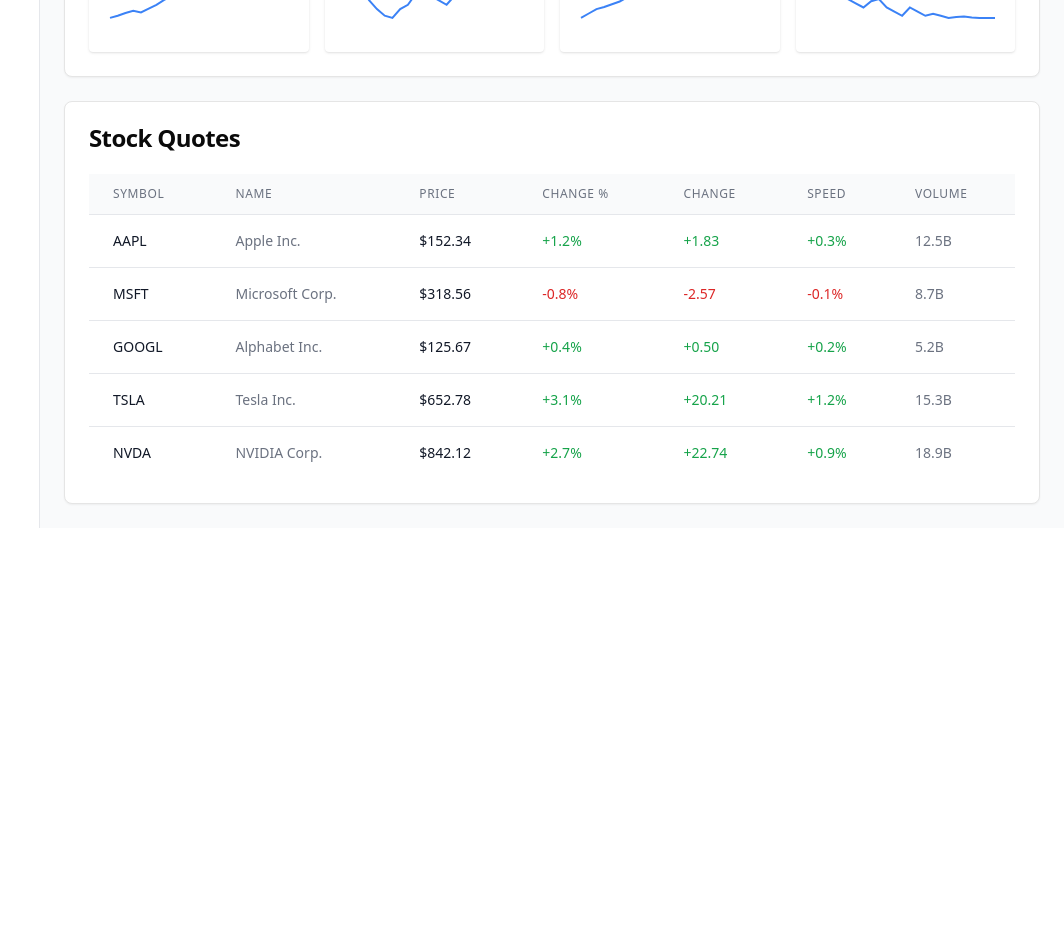
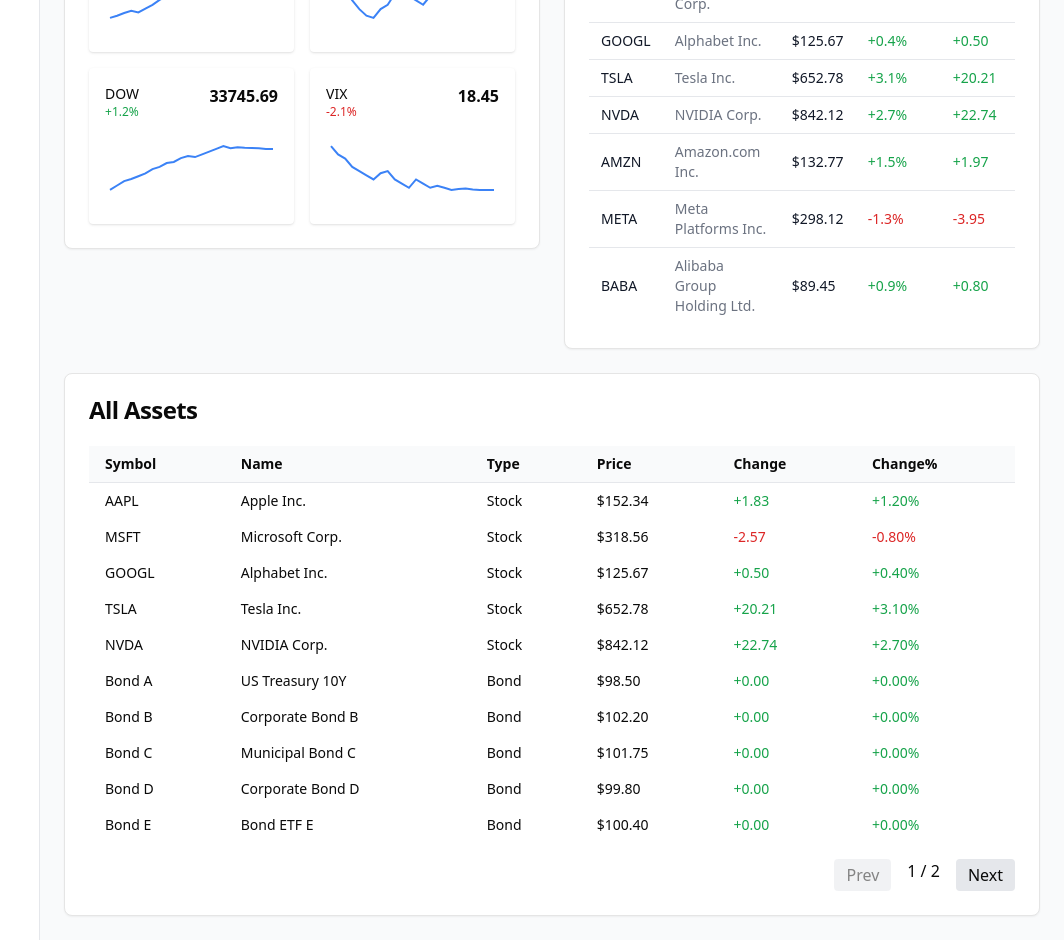
Before and after one commit to hyxONick/hsbc-training-frontend, a React (Vite) app: page /market-information in a window 1280 px wide. Shown: the part 740-1680 px from the top of the page, without its empty margins (216-1280 px from the left). Before the commit the page ends 1268 px from the top, so only its background shows below. Built offline with nearby package versions, Linux system fonts and the light colour scheme; sample sign-in values are in the browser's storage.

Commit message:
modify marketInformation

```diff
--- a/src/constants/marketInformationData.js
+++ b/src/constants/marketInformationData.js
@@ -72,53 +72,84 @@
 
 
 // 个股行情
+// 个股行情（已移除 speed 和 volume）
 export const stockQuotes = [
   {
     symbol: 'AAPL',
     name: 'Apple Inc.',
     price: 152.34,
     change: 1.2,
-    changeAmount: 1.83,
-    speed: 0.3,
-    volume: '12.5B'
+    changeAmount: 1.83
   },
   {
     symbol: 'MSFT',
     name: 'Microsoft Corp.',
     price: 318.56,
     change: -0.8,
-    changeAmount: -2.57,
-    speed: -0.1,
-    volume: '8.7B'
+    changeAmount: -2.57
   },
   {
     symbol: 'GOOGL',
     name: 'Alphabet Inc.',
     price: 125.67,
     change: 0.4,
-    changeAmount: 0.50,
-    speed: 0.2,
-    volume: '5.2B'
+    changeAmount: 0.50
   },
   {
     symbol: 'TSLA',
     name: 'Tesla Inc.',
     price: 652.78,
     change: 3.1,
-    changeAmount: 20.21,
-    speed: 1.2,
-    volume: '15.3B'
+    changeAmount: 20.21
   },
   {
     symbol: 'NVDA',
     name: 'NVIDIA Corp.',
     price: 842.12,
     change: 2.7,
-    changeAmount: 22.74,
-    speed: 0.9,
-    volume: '18.9B'
+    changeAmount: 22.74
   },
+  {
+    symbol: 'AMZN',
+    name: 'Amazon.com Inc.',
+    price: 132.77,
+    change: 1.5,
+    changeAmount: 1.97
+  },
+  {
+    symbol: 'META',
+    name: 'Meta Platforms Inc.',
+    price: 298.12,
+    change: -1.3,
+    changeAmount: -3.95
+  },
+  {
+    symbol: 'BABA',
+    name: 'Alibaba Group Holding Ltd.',
+    price: 89.45,
+    change: 0.9,
+    changeAmount: 0.80
+  }
 ]
+
+
+export const allAssets = [
+  { symbol: 'AAPL', name: 'Apple Inc.', type: 'stock', price: 152.34, change: 1.2, changeAmount: 1.83 },
+  { symbol: 'MSFT', name: 'Microsoft Corp.', type: 'stock', price: 318.56, change: -0.8, changeAmount: -2.57 },
+  { symbol: 'GOOGL', name: 'Alphabet Inc.', type: 'stock', price: 125.67, change: 0.4, changeAmount: 0.50 },
+  { symbol: 'TSLA', name: 'Tesla Inc.', type: 'stock', price: 652.78, change: 3.1, changeAmount: 20.21 },
+  { symbol: 'NVDA', name: 'NVIDIA Corp.', type: 'stock', price: 842.12, change: 2.7, changeAmount: 22.74 },
+  { symbol: 'Bond A', name: 'US Treasury 10Y', type: 'bond', price: 98.50, change: 0.0, changeAmount: 0.0 },
+  { symbol: 'Bond B', name: 'Corporate Bond B', type: 'bond', price: 102.20, change: 0.0, changeAmount: 0.0 },
+  { symbol: 'Bond C', name: 'Municipal Bond C', type: 'bond', price: 101.75, change: 0.0, changeAmount: 0.0 },
+  { symbol: 'Bond D', name: 'Corporate Bond D', type: 'bond', price: 99.80, change: 0.0, changeAmount: 0.0 },
+  { symbol: 'Bond E', name: 'Bond ETF E', type: 'bond', price: 100.40, change: 0.0, changeAmount: 0.0 },
+  { symbol: 'META', name: 'Meta Platforms Inc.', type: 'stock', price: 340.12, change: -1.3, changeAmount: -3.95 },
+  { symbol: 'ORCL', name: 'Oracle Corp.', type: 'stock', price: 120.45, change: 0.0, changeAmount: 0.0 }
+];
+
+
+
 
 export function calculateMarketRating(histogram) {
   const total = histogram.reduce((sum, item) => sum + item.count, 0);
@@ -149,41 +180,3 @@
 
   return { score, suggestion };
 }
-
-export const stockCandlesticks = {
-  AAPL: [
-    { time: '09:30', open: 185, close: 188, high: 190, low: 183 },
-    { time: '10:30', open: 188, close: 186, high: 189, low: 185 },
-    { time: '11:30', open: 186, close: 187, high: 188, low: 184 },
-    { time: '12:30', open: 187, close: 185, high: 188, low: 183 },
-    { time: '13:30', open: 185, close: 189, high: 190, low: 184 }
-  ],
-  MSFT: [
-    { time: '09:30', open: 340, close: 342, high: 345, low: 338 },
-    { time: '10:30', open: 342, close: 341, high: 344, low: 340 },
-    { time: '11:30', open: 341, close: 343, high: 346, low: 340 },
-    { time: '12:30', open: 343, close: 339, high: 344, low: 338 },
-    { time: '13:30', open: 339, close: 344, high: 345, low: 338 }
-  ],
-  GOOGL: [
-    { time: '09:30', open: 127, close: 130, high: 131, low: 126 },
-    { time: '10:30', open: 130, close: 129, high: 132, low: 128 },
-    { time: '11:30', open: 129, close: 128, high: 130, low: 127 },
-    { time: '12:30', open: 128, close: 131, high: 132, low: 127 },
-    { time: '13:30', open: 131, close: 133, high: 134, low: 130 }
-  ],
-  TSLA: [
-    { time: '09:30', open: 700, close: 710, high: 715, low: 695 },
-    { time: '10:30', open: 710, close: 705, high: 712, low: 703 },
-    { time: '11:30', open: 705, close: 707, high: 710, low: 704 },
-    { time: '12:30', open: 707, close: 702, high: 708, low: 700 },
-    { time: '13:30', open: 702, close: 715, high: 718, low: 701 }
-  ],
-  NVDA: [
-    { time: '09:30', open: 800, close: 810, high: 815, low: 795 },
-    { time: '10:30', open: 810, close: 805, high: 812, low: 802 },
-    { time: '11:30', open: 805, close: 808, high: 811, low: 804 },
-    { time: '12:30', open: 808, close: 802, high: 810, low: 800 },
-    { time: '13:30', open: 802, close: 815, high: 818, low: 801 }
-  ]
-}
--- a/src/pages/MarketInformation.jsx
+++ b/src/pages/MarketInformation.jsx
@@ -1,28 +1,23 @@
+import React, { useState } from "react"
+import {
+  Search, Bell, LayoutDashboard, FileText, TrendingUp,
+  Briefcase, Globe, Settings
+} from "lucide-react"
 import { Avatar, AvatarFallback, AvatarImage } from "/src/components/ui/avatar"
 import { Button } from "/src/components/ui/button"
+import { Card, CardContent, CardHeader, CardTitle } from "/src/components/ui/card"
 import {
-  Search,
-  Bell,
-  LayoutDashboard,
-  FileText,
-  TrendingUp,
-  Briefcase,
-  Globe,
-  Settings,
-  ArrowUpRight,
-  ArrowDownRight,
-} from "lucide-react"
-import { Card, CardContent, CardHeader, CardTitle } from "/src/components/ui/card"
-import { BarChart, Bar, XAxis, YAxis, Tooltip, ResponsiveContainer, CartesianGrid, LineChart, Line, Cell} from "recharts"
+  BarChart, Bar, XAxis, YAxis, Tooltip, ResponsiveContainer,
+  CartesianGrid, LineChart, Line, Cell
+} from "recharts"
+import { CircularProgressbar, buildStyles } from 'react-circular-progressbar'
+import 'react-circular-progressbar/dist/styles.css'
+
 import {
-    riseFallDistribution,
-    globalIndices,
-    stockQuotes, // 别忘了加这行
-    calculateMarketRating
+  riseFallDistribution, globalIndices, stockQuotes, calculateMarketRating
 } from "../constants/marketInformationData"
 
-import { CircularProgressbar, buildStyles } from 'react-circular-progressbar'
-import 'react-circular-progressbar/dist/styles.css'
+import { allAssets } from "../constants/marketInformationData"
 
 const getYAxisDomain = (data) => {
   const min = Math.min(...data);
@@ -31,12 +26,15 @@
   return [min - padding, max + padding];
 };
 
-
+const marketRating = calculateMarketRating(riseFallDistribution.histogram)
 const user = JSON.parse(localStorage.getItem("user"))
 
-const marketRating = calculateMarketRating(riseFallDistribution.histogram)
+export default function MarketInformation() {
+  const [page, setPage] = useState(1)
+  const itemsPerPage = 10
+  const totalPages = Math.ceil(allAssets.length / itemsPerPage)
+  const paginatedAssets = allAssets.slice((page - 1) * itemsPerPage, page * itemsPerPage)
 
-export default function MarketInformation() {
   return (
     <div className="min-h-screen bg-gray-50">
       {/* Header */}
@@ -44,12 +42,6 @@
         <div className="flex items-center justify-between">
           <div className="flex items-center space-x-4">
             <div className="text-xl font-bold text-blue-600">Portfolio Manager</div>
-            <nav className="hidden md:flex space-x-6">
-              <a href="#" className="text-gray-600 hover:text-gray-900">Overview</a>
-              <a href="#" className="text-gray-600 hover:text-gray-900">Trading</a>
-              <a href="#" className="text-gray-600 hover:text-gray-900">Research</a>
-              <a href="#" className="text-gray-600 hover:text-gray-900">Reports</a>
-            </nav>
           </div>
           <div className="flex items-center space-x-4">
             <Button variant="ghost" size="icon"><Search className="h-4 w-4" /></Button>
@@ -95,38 +87,32 @@
           <div className="max-w-7xl mx-auto space-y-6">
             <h1 className="text-2xl font-bold text-gray-900 mb-4">Market Information</h1>
 
-            {/* Gain / Loss Distribution */}
+            {/* Market Snapshot */}
             <Card>
               <CardHeader><CardTitle>Market Snapshot</CardTitle></CardHeader>
               <CardContent>
                 <div className="grid grid-cols-1 md:grid-cols-12 gap-6 items-center">
-                {/* 左边柱状图：8列 */}
+                  {/* Histogram */}
                   <div className="h-72 col-span-12 md:col-span-8">
                     <ResponsiveContainer width="100%" height="100%">
-                        <BarChart data={[...riseFallDistribution.histogram]}>
+                      <BarChart data={riseFallDistribution.histogram}>
                         <CartesianGrid strokeDasharray="3 3" />
                         <XAxis dataKey="range" />
                         <YAxis />
                         <Tooltip />
-                            <Bar dataKey="count" isAnimationActive={false}>
-                              {[...riseFallDistribution.histogram].map((entry, index) => (
+                        <Bar dataKey="count">
+                          {riseFallDistribution.histogram.map((entry, index) => (
                             <Cell
-                                  key={`cell-${index}`}
-                                  fill={
-                                    /^-/.test(entry.range) || entry.range === "Lim Down"
-                                      ? "#EF4444"
-                                      : "#10B981"
-                                  }
+                              key={index}
+                              fill={/^[-]/.test(entry.range) || entry.range === "Lim Down" ? "#EF4444" : "#10B981"}
                             />
                           ))}
                         </Bar>
-
                       </BarChart>
                     </ResponsiveContainer>
-
                   </div>
 
-                {/* 右边圆环图：4列 */}
+                  {/* Market Rating */}
                   <div className="col-span-12 md:col-span-4 flex flex-col items-center justify-center space-y-4">
                     <div className="w-32 h-32">
                       <CircularProgressbar
@@ -146,13 +132,13 @@
               </CardContent>
             </Card>
 
-
-
-
-            {/* Indices */}
+            {/* Index & Stock Side by Side */}
+            <div className="flex flex-col lg:flex-row gap-6">
+              {/* Index Trends - Left */}
+              <div className="w-full lg:w-1/2">
                 <Card>
                   <CardHeader><CardTitle>Index Trends</CardTitle></CardHeader>
-                <CardContent className="grid grid-cols-1 md:grid-cols-2 lg:grid-cols-4 gap-4">
+                  <CardContent className="grid grid-cols-1 md:grid-cols-2 gap-4">
                     {globalIndices.map((index, i) => (
                       <div key={i} className="bg-white rounded shadow p-4">
                         <div className="flex justify-between mb-2">
@@ -167,13 +153,7 @@
                         <ResponsiveContainer width="100%" height={80}>
                           <LineChart data={index.trend.map((val, idx) => ({ name: idx, value: val }))}>
                             <YAxis domain={getYAxisDomain(index.trend)} hide={true} />
-                            <Line
-                            type="linear"
-                            dataKey="value"
-                            stroke="#3b82f6"
-                            strokeWidth={2}
-                            dot={false}
-                            />
+                            <Line type="linear" dataKey="value" stroke="#3b82f6" strokeWidth={2} dot={false} />
                             <Tooltip />
                           </LineChart>
                         </ResponsiveContainer>
@@ -181,44 +161,34 @@
                     ))}
                   </CardContent>
                 </Card>
-
-
-
-            {/* Stock Highlights */}
+              </div>
+              <div className="w-full lg:w-1/2">
               <Card>
-              <CardHeader>
-                <CardTitle>Stock Quotes</CardTitle>
-              </CardHeader>
+                <CardHeader><CardTitle>Stock Quotes</CardTitle></CardHeader>
                 <CardContent>
                   <div className="overflow-x-auto">
                     <table className="min-w-full divide-y divide-gray-200">
                       <thead className="bg-gray-50">
                         <tr>
-                        <th scope="col" className="px-6 py-3 text-left text-xs font-medium text-gray-500 uppercase tracking-wider">Symbol</th>
-                        <th scope="col" className="px-6 py-3 text-left text-xs font-medium text-gray-500 uppercase tracking-wider">Name</th>
-                        <th scope="col" className="px-6 py-3 text-left text-xs font-medium text-gray-500 uppercase tracking-wider">Price</th>
-                        <th scope="col" className="px-6 py-3 text-left text-xs font-medium text-gray-500 uppercase tracking-wider">Change %</th>
-                        <th scope="col" className="px-6 py-3 text-left text-xs font-medium text-gray-500 uppercase tracking-wider">Change</th>
-                        <th scope="col" className="px-6 py-3 text-left text-xs font-medium text-gray-500 uppercase tracking-wider">Speed</th>
-                        <th scope="col" className="px-6 py-3 text-left text-xs font-medium text-gray-500 uppercase tracking-wider">Volume</th>
+                          <th className="px-3 py-2 text-left text-xs font-semibold text-gray-500 uppercase">Symbol</th>
+                          <th className="px-3 py-2 text-left text-xs font-semibold text-gray-500 uppercase">Name</th>
+                          <th className="px-3 py-2 text-left text-xs font-semibold text-gray-500 uppercase">Price</th>
+                          <th className="px-3 py-2 text-left text-xs font-semibold text-gray-500 uppercase">Change%</th>
+                          <th className="px-3 py-2 text-left text-xs font-semibold text-gray-500 uppercase">Change</th>
                         </tr>
                       </thead>
                       <tbody className="bg-white divide-y divide-gray-200">
                         {stockQuotes.map((stock, i) => (
                           <tr key={i} className="hover:bg-gray-50">
-                          <td className="px-6 py-4 whitespace-nowrap text-sm font-medium text-gray-900">{stock.symbol}</td>
-                          <td className="px-6 py-4 whitespace-nowrap text-sm text-gray-500">{stock.name}</td>
-                          <td className="px-6 py-4 whitespace-nowrap text-sm text-gray-900">${stock.price.toFixed(2)}</td>
-                          <td className={`px-6 py-4 whitespace-nowrap text-sm ${stock.change >= 0 ? 'text-green-600' : 'text-red-600'}`}>
+                            <td className="px-3 py-2 text-sm font-medium text-gray-900">{stock.symbol}</td>
+                            <td className="px-3 py-2 text-sm text-gray-500">{stock.name}</td>
+                            <td className="px-3 py-2 text-sm text-gray-900">${stock.price.toFixed(2)}</td>
+                            <td className={`px-3 py-2 text-sm ${stock.change >= 0 ? 'text-green-600' : 'text-red-600'}`}>
                               {stock.change >= 0 ? '+' : ''}{stock.change}%
                             </td>
-                          <td className={`px-6 py-4 whitespace-nowrap text-sm ${stock.changeAmount >= 0 ? 'text-green-600' : 'text-red-600'}`}>
+                            <td className={`px-3 py-2 text-sm ${stock.changeAmount >= 0 ? 'text-green-600' : 'text-red-600'}`}>
                               {stock.changeAmount >= 0 ? '+' : ''}{stock.changeAmount.toFixed(2)}
                             </td>
-                          <td className={`px-6 py-4 whitespace-nowrap text-sm ${stock.speed >= 0 ? 'text-green-600' : 'text-red-600'}`}>
-                            {stock.speed >= 0 ? '+' : ''}{stock.speed}%
-                          </td>
-                          <td className="px-6 py-4 whitespace-nowrap text-sm text-gray-500">{stock.volume}</td>
                           </tr>
                         ))}
                       </tbody>
@@ -226,6 +196,63 @@
                   </div>
                 </CardContent>
               </Card>
+
+              </div>
+            </div>
+
+
+           <Card>
+            <CardHeader><CardTitle>All Assets</CardTitle></CardHeader>
+            <CardContent>
+              <div className="overflow-x-auto">
+                <table className="min-w-full divide-y divide-gray-200 text-sm">
+                  <thead className="bg-gray-50">
+                    <tr>
+                      <th className="px-4 py-2 text-left">Symbol</th>
+                      <th className="px-4 py-2 text-left">Name</th>
+                      <th className="px-4 py-2 text-left">Type</th>
+                      <th className="px-4 py-2 text-left">Price</th>
+                      <th className="px-4 py-2 text-left">Change</th>
+                      <th className="px-4 py-2 text-left">Change%</th>
+                    </tr>
+                  </thead>
+                  <tbody>
+                    {paginatedAssets.map((a, i) => (
+                      <tr key={i} className="hover:bg-gray-50">
+                        <td className="px-4 py-2">{a.symbol}</td>
+                        <td className="px-4 py-2">{a.name}</td>
+                        <td className="px-4 py-2 capitalize">{a.type}</td>
+                        <td className="px-4 py-2">${a.price.toFixed(2)}</td>
+                        <td className={`px-4 py-2 ${a.changeAmount >= 0 ? 'text-green-600' : 'text-red-600'}`}>
+                          {a.changeAmount >= 0 ? '+' : ''}{a.changeAmount?.toFixed(2) ?? '--'}
+                        </td>
+                        <td className={`px-4 py-2 ${a.change >= 0 ? 'text-green-600' : 'text-red-600'}`}>
+                          {a.change >= 0 ? '+' : ''}{a.change?.toFixed(2) ?? '--'}%
+                        </td>
+                      </tr>
+                    ))}
+                  </tbody>
+                </table>
+
+                {/* Pagination Buttons */}
+                <div className="mt-4 flex justify-end space-x-2">
+                  <button
+                    className="px-3 py-1 rounded bg-gray-200 disabled:opacity-50"
+                    onClick={() => setPage((p) => Math.max(1, p - 1))}
+                    disabled={page === 1}
+                  >Prev</button>
+                  <span className="px-2">{page} / {totalPages}</span>
+                  <button
+                    className="px-3 py-1 rounded bg-gray-200 disabled:opacity-50"
+                    onClick={() => setPage((p) => Math.min(totalPages, p + 1))}
+                    disabled={page === totalPages}
+                  >Next</button>
+                </div>
+              </div>
+            </CardContent>
+          </Card>
+
+
           </div>
         </main>
       </div>
```
Lines whose indentation alone changed are shown as unchanged.
